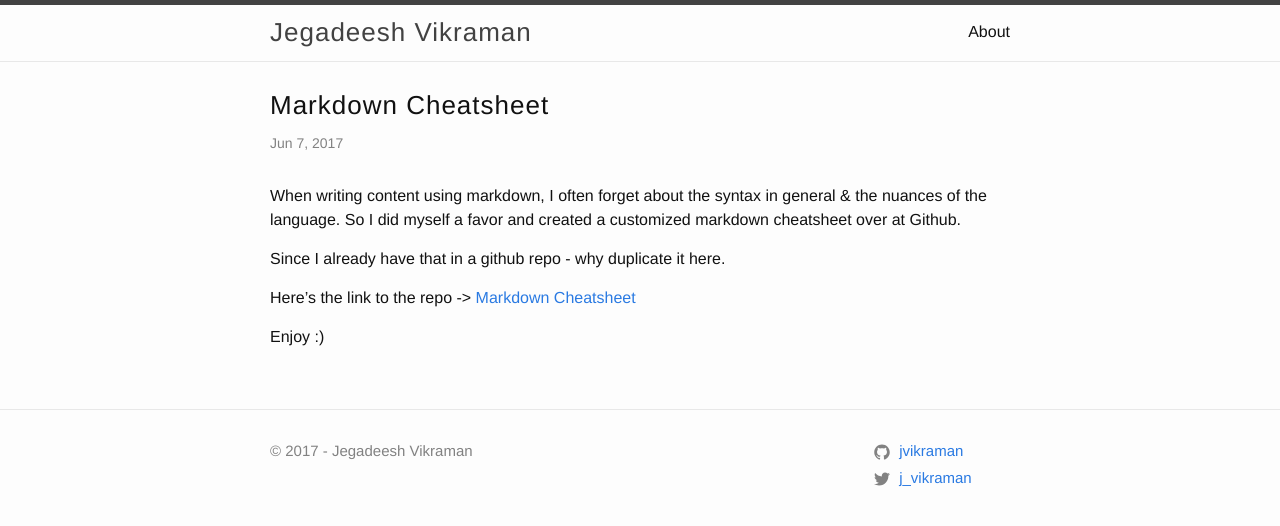
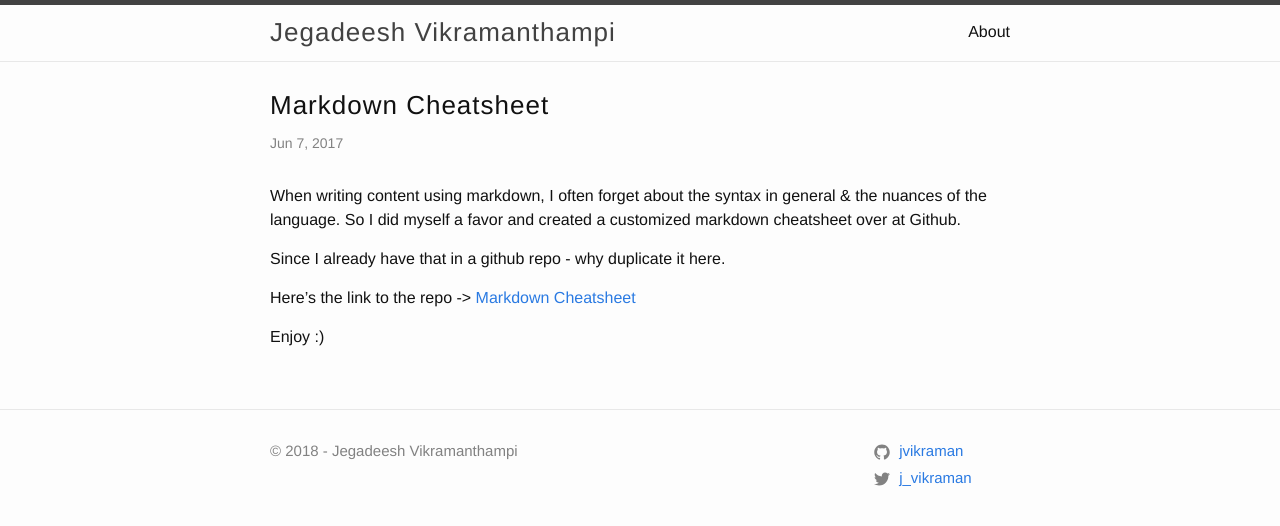
Before and after one commit to jvikraman/jvikraman.github.io.old, a Jekyll site: the page built from _posts/2017-06-07-markdown-cheatsheet.md, in a window 1280 px wide. Shown: the top 526 px of the page. Built offline with Jekyll 4.4.1, drawn with Linux system fonts in a browser that asks for light colours.

Commit message:
Update config details

```diff
--- a/_config.yml
+++ b/_config.yml
@@ -13,7 +13,7 @@
 # you will see them accessed via {{ site.title }}, {{ site.email }}, and so on.
 # You can create any custom variable you would like, and they will be accessible
 # in the templates via {{ site.myvariable }}.
-title: Jegadeesh Vikraman
+title: Jegadeesh Vikramanthampi
 email: jv@jvikraman.com
 description: > # this means to ignore newlines until "baseurl:"
   Just another software engineer in the trenches. I maintain this blog to document useful things related to software development.
--- a/_includes/footer.html
+++ b/_includes/footer.html
@@ -8,7 +8,7 @@
       <div class="footer-col footer-col-1">
         <ul class="contact-list">
           <li>
-              &copy 2017 - Jegadeesh Vikraman
+              &copy 2018 - Jegadeesh Vikramanthampi
             </li>
         </ul>
       </div>
```
